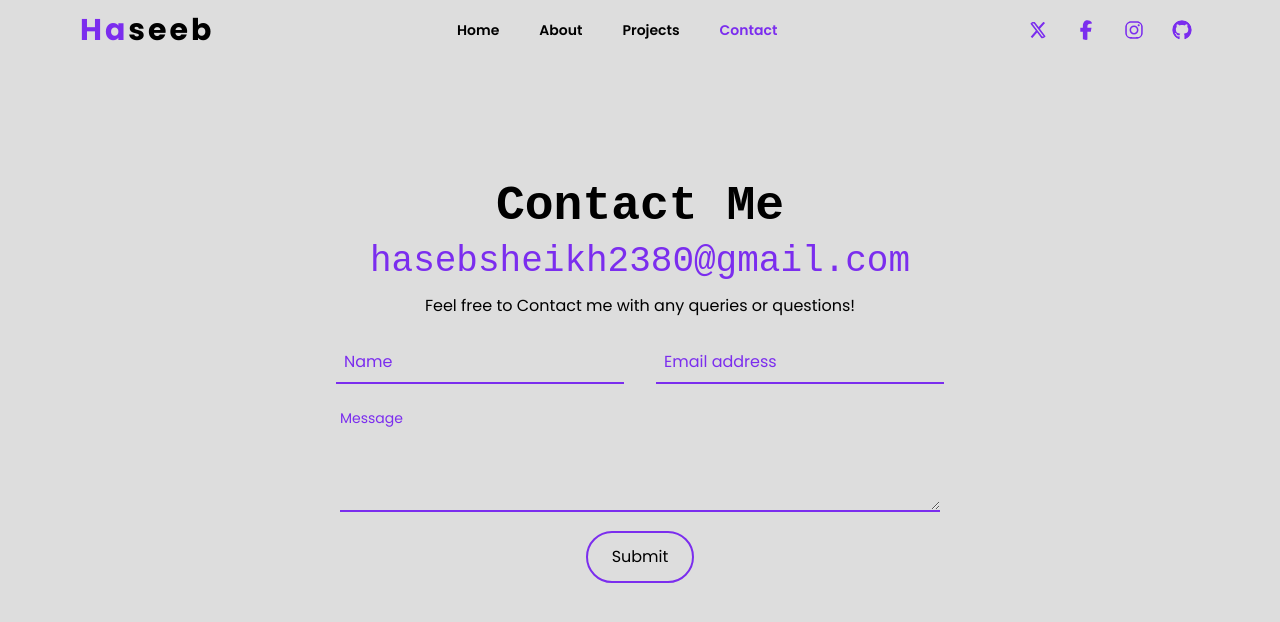
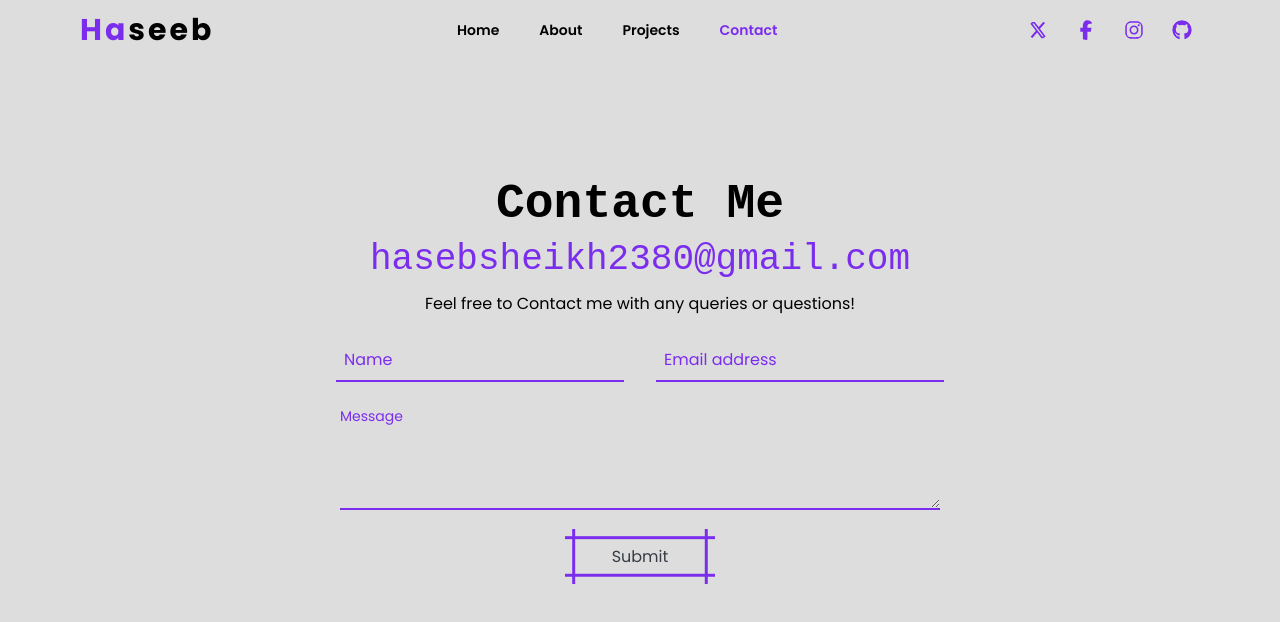
Before and after one commit to AbdulHaseb9/portfolio_site, a React (Vite) app: page /contactme in a window 1280 px wide. Shown: the top 622 px of the page. Built offline with nearby package versions, Linux system fonts and the light colour scheme; a web font is replaced by a local one.

Commit message:
change submit button style of contact form

```diff
--- a/src/App.css
+++ b/src/App.css
@@ -9,3 +9,42 @@
 .active {
   color: #7b2dee;
 }
+
+/* CSS */
+.button-89 {
+  --b: 3px; /* border thickness */
+  --s: 0.45em; /* size of the corner */
+  --color: #373b44;
+  width: 150px;
+  padding: calc(0.5em + var(--s)) calc(0.9em + var(--s));
+  color: var(--color);
+  --_p: var(--s);
+  background: conic-gradient(
+      from 90deg at var(--b) var(--b),
+      #0000 90deg,
+      #7b2dee 0
+    )
+    var(--_p) var(--_p) / calc(100% - var(--b) - 2 * var(--_p))
+    calc(100% - var(--b) - 2 * var(--_p));
+  transition: 0.3s linear, color 0s, background-color 0s;
+  outline: var(--b) solid #0000;
+  outline-offset: 0.6em;
+  font-size: 16px;
+
+  border: 0;
+  user-select: none;
+  -webkit-user-select: none;
+  touch-action: manipulation;
+}
+
+.button-89:hover,
+.button-89:focus-visible {
+  --_p: 0px;
+  outline-color: #7b2dee;
+  outline-offset: 0.05em;
+}
+
+.button-89:active {
+  background: #7b2dee;
+  color: #fff;
+}
--- a/src/components/Contact.jsx
+++ b/src/components/Contact.jsx
@@ -13,7 +13,8 @@ export default function Contact() {
         </div>
         <textarea placeholder='Message' className='w-[290px] md:w-[600px] min-h-28 py-2 mt-4 text-sm bg-transparent outline-none border-b-2 border-primary placeholder:text-primary' required></textarea>
         <div className='flex justify-center my-3'>
-          <input type="submit" className='border-2 border-primary px-6 py-3 rounded-full block' />
+          {/* <input type="submit" className='border-2 border-primary px-6 py-3 rounded-full block' /> */}
+          <button type='submit' class="button-89" role="button">Submit</button>
         </div>
       </form>
     </div>
```
